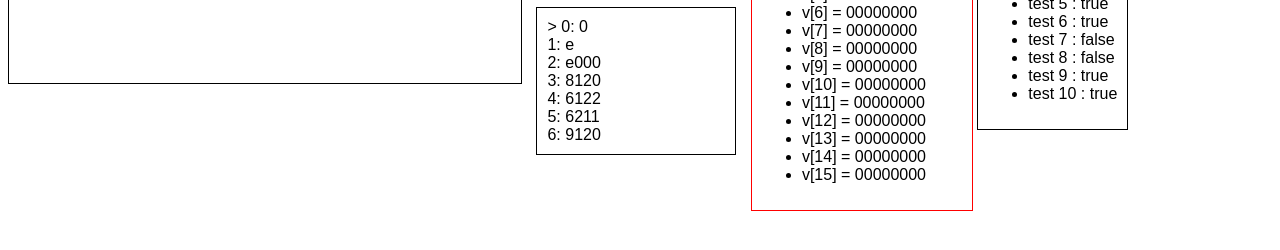
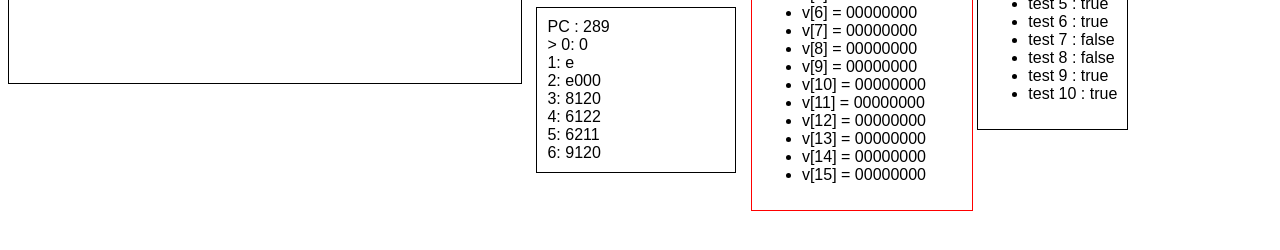
Before and after one commit to chrisrgibb/Chip8andChipper, a plain HTML site: page index.html in a window 1280 px wide. Shown: the part 224-474 px from the top of the page. Drawn offline with Linux system fonts and the light colour scheme.

Commit message:
added pc counter to html

```diff
--- a/app.js
+++ b/app.js
@@ -190,7 +190,7 @@
     function displayProgram(){
         var codeBox = document.getElementById('testprogram');
         var arry = getOpcodeArray();
-        var str= "";
+        var str= "PC : " + chip.pc + "<br>";
         for(var i = 0; i < arry.length; i++){
             if(i==STEP_THROUGH_COUNT){
                 str += " > " + i + ":  " + arry[i].toString(16) + "<br>";
```
Also changed, not shown: index.html (+1 -1 lines).
